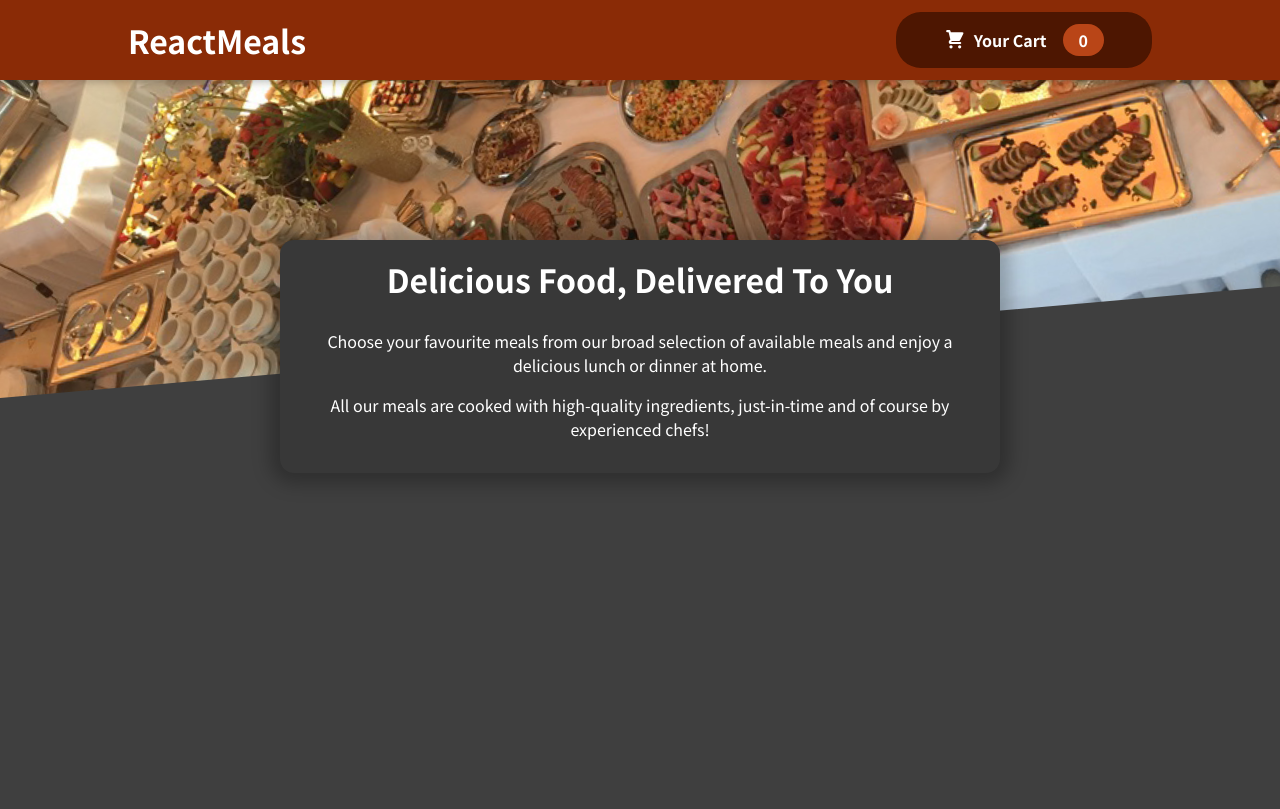
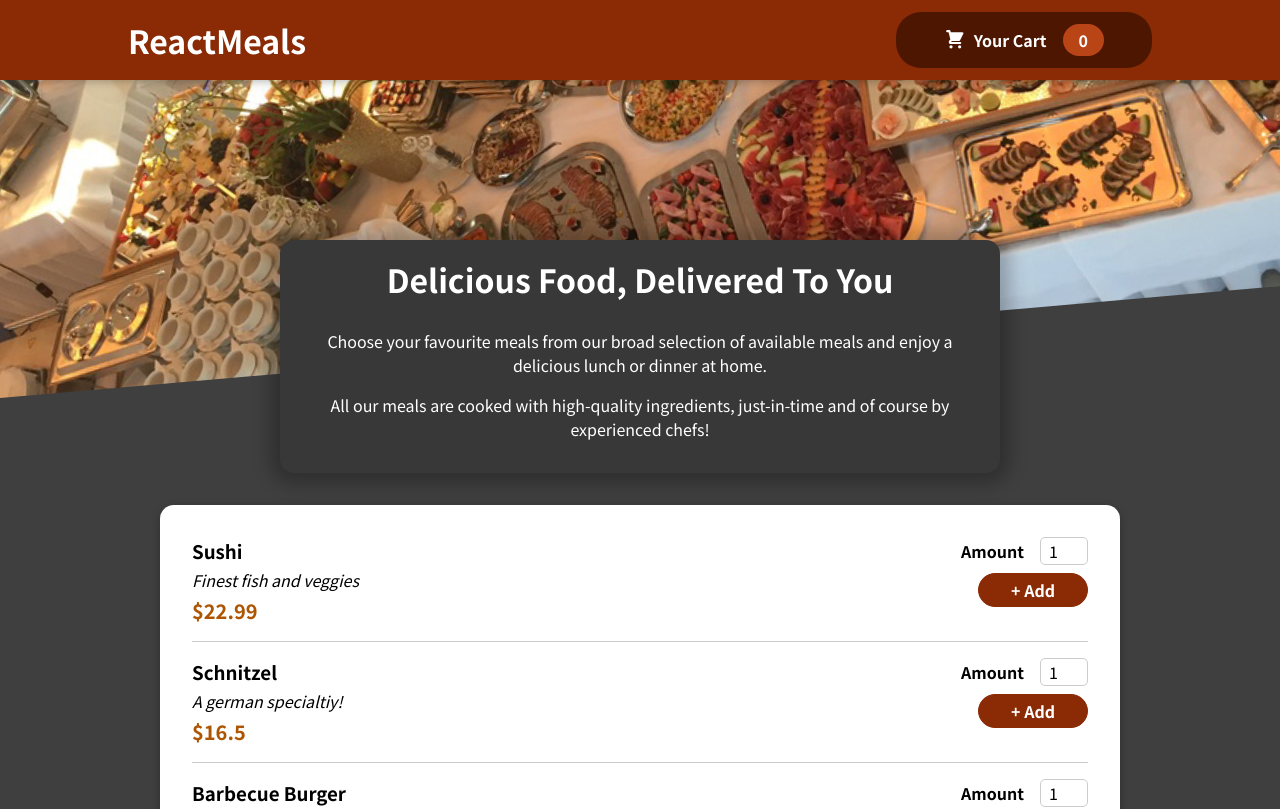
Before and after one commit to kazblacktopp/react-food-order-app, a React (Create React App) app: page / in a window 1280 px wide. Shown: the top 809 px of the page. Built offline with nearby package versions, Linux system fonts and the light colour scheme.

Commit message:
Added AvailableMeals component to App

```diff
--- a/src/App.js
+++ b/src/App.js
@@ -1,6 +1,7 @@
 import { Fragment } from 'react';
 import Header from './components/Layout/Header';
 import MealsSummary from './components/Meals/MealsSummary';
+import AvailableMeals from './components/Meals/AvailableMeals';
 
 function App() {
   return (
@@ -8,6 +9,7 @@ function App() {
       <Header />
       <main>
         <MealsSummary />
+        <AvailableMeals />
       </main>
     </Fragment>
   );
```
